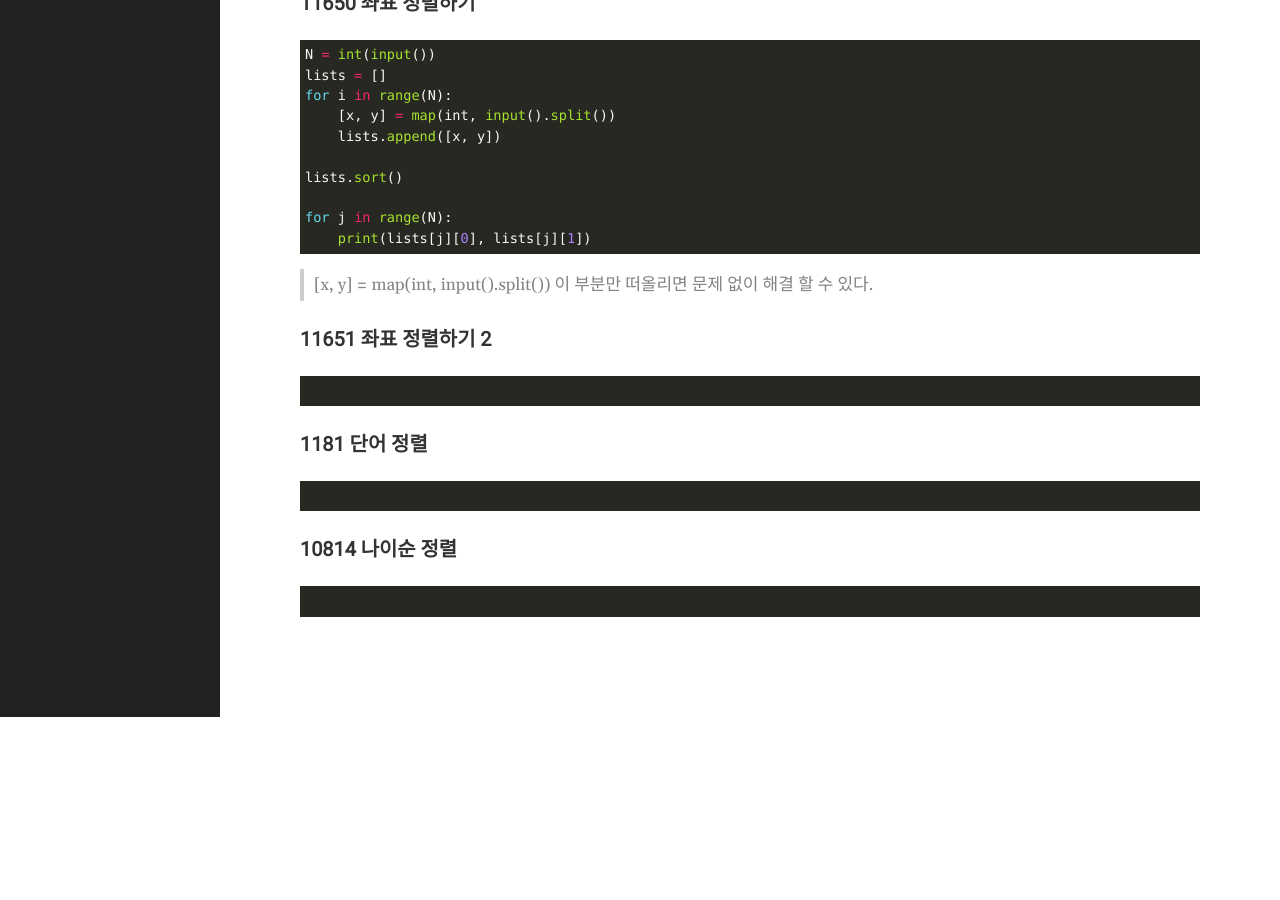
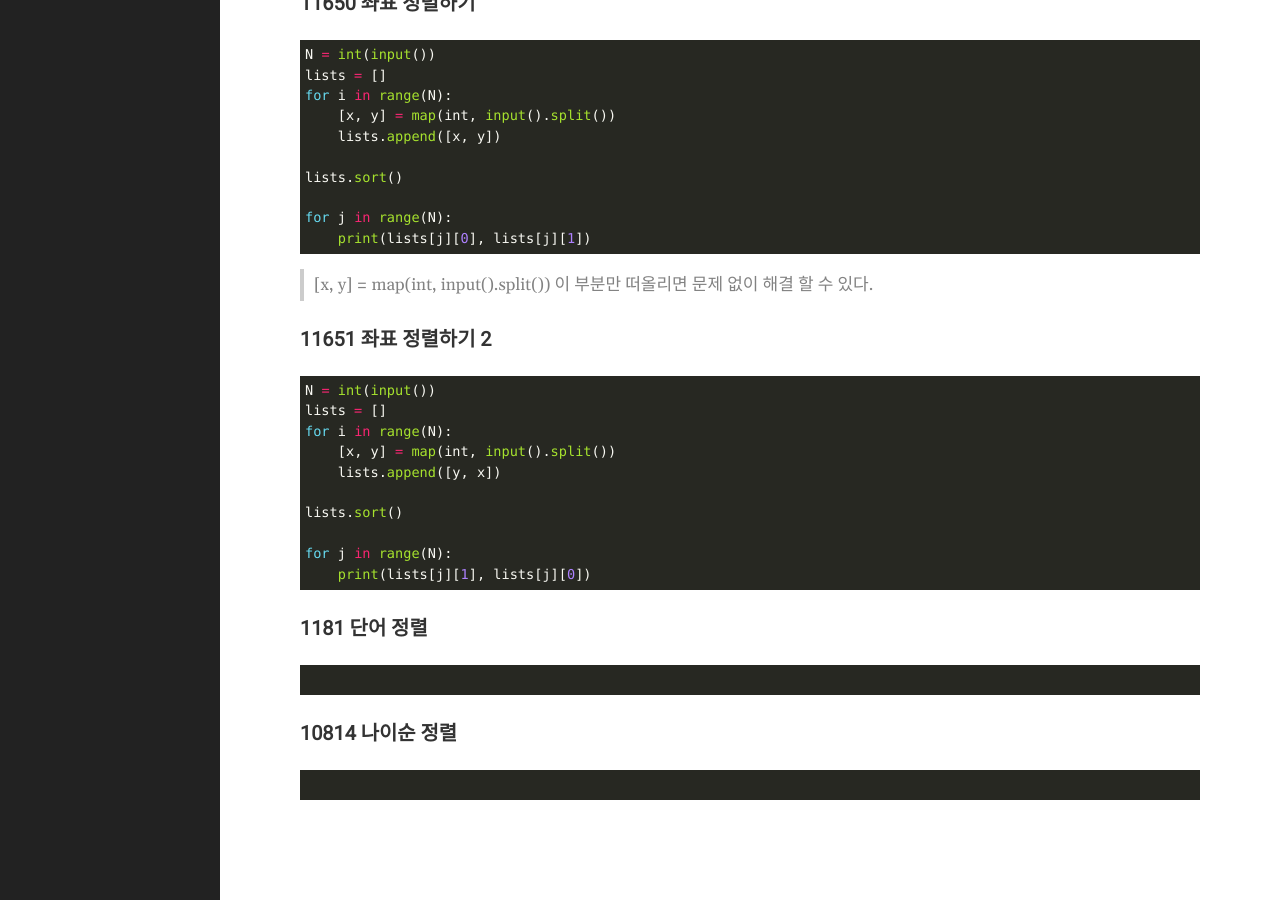
Before and after one commit to 1yoouoo/1yoouoo.gihub.io, a Jekyll site: the page built from _posts/BACKJOON/2021-03-00-backjoon-정렬.md, in a window 1280 px wide and 900 px high, scrolled down 1693 px. Built offline with Jekyll 4.4.1, drawn with Linux system fonts in a browser that asks for light colours; before the commit the page ends 2410 px from its top, so only the background shows below that.

Commit message:
Update 2021-03-00-backjoon-정렬.md

````diff
--- a/_posts/BACKJOON/2021-03-00-backjoon-정렬.md
+++ b/_posts/BACKJOON/2021-03-00-backjoon-정렬.md
@@ -94,7 +94,16 @@ for j in range(N):
 
 ### 11651 좌표 정렬하기 2
 ```python
+N = int(input())
+lists = []
+for i in range(N):
+    [x, y] = map(int, input().split())
+    lists.append([y, x])
 
+lists.sort()
+
+for j in range(N):
+    print(lists[j][1], lists[j][0])
 ```
 ### 1181 단어 정렬
 ```python
````
